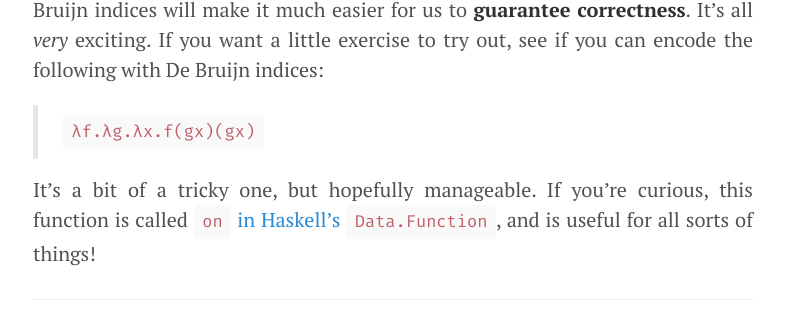
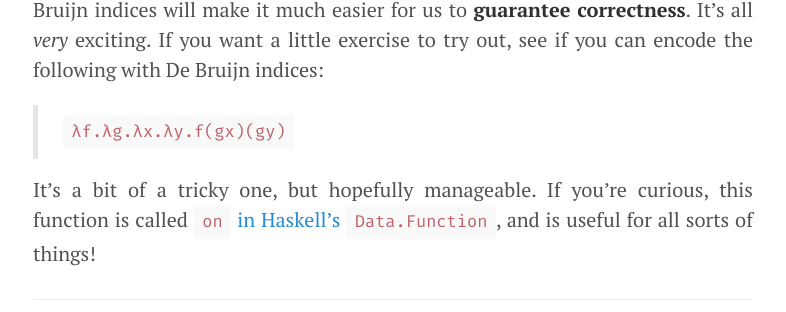
Before and after one commit to i-am-tom/i-am-tom.github.io, a Jekyll site: the page built from _posts/2018-01-09-dependable-types.md, in a window 1280 px wide and 900 px high, scrolled down 3349 px. Shown: the part 139-451 px from the top of the window, without its empty margins (247-1033 px from the left). Built offline with Jekyll 4.4.1, drawn with Linux system fonts in a browser that asks for light colours; comment, search, counter and statistics services are not loaded.

Commit message:
Fix Dependable Types I example (again!)
Just can't get this right, can I?

```diff
--- a/_posts/2018-01-09-dependable-types.md
+++ b/_posts/2018-01-09-dependable-types.md
@@ -126,7 +126,7 @@ form of De Bruijn indices will make it much easier for us to **guarantee
 correctness**.  It's all _very_ exciting. If you want a little exercise to try
 out, see if you can encode the following with De Bruijn indices:
 
-> `λf.λg.λx.f(gx)(gx)`
+> `λf.λg.λx.λy.f(gx)(gy)`
 
 It's a bit of a tricky one, but hopefully manageable. If you're curious, this
 function is called [`on` in Haskell's
```
